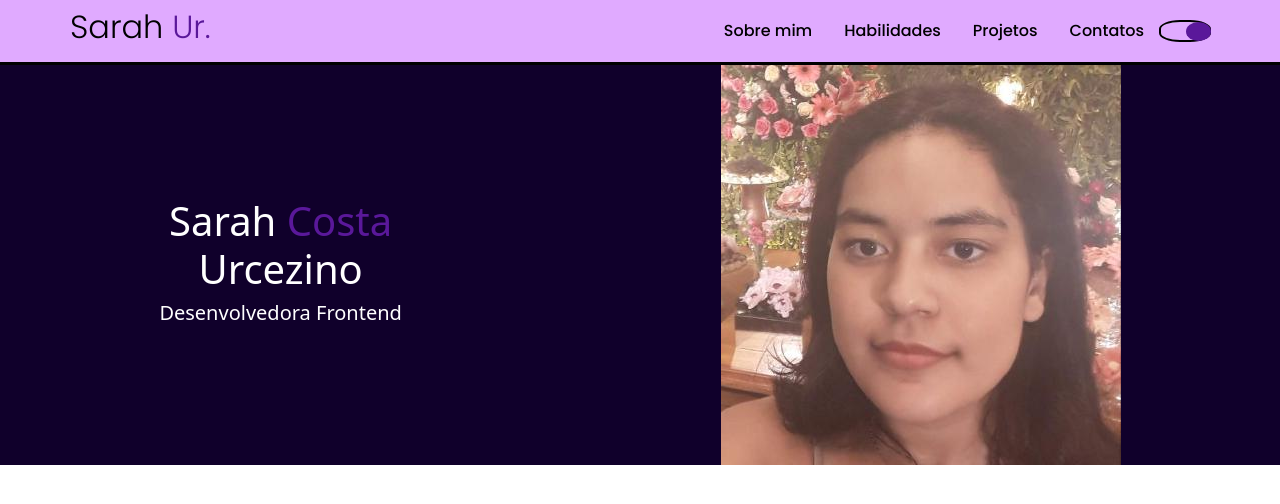
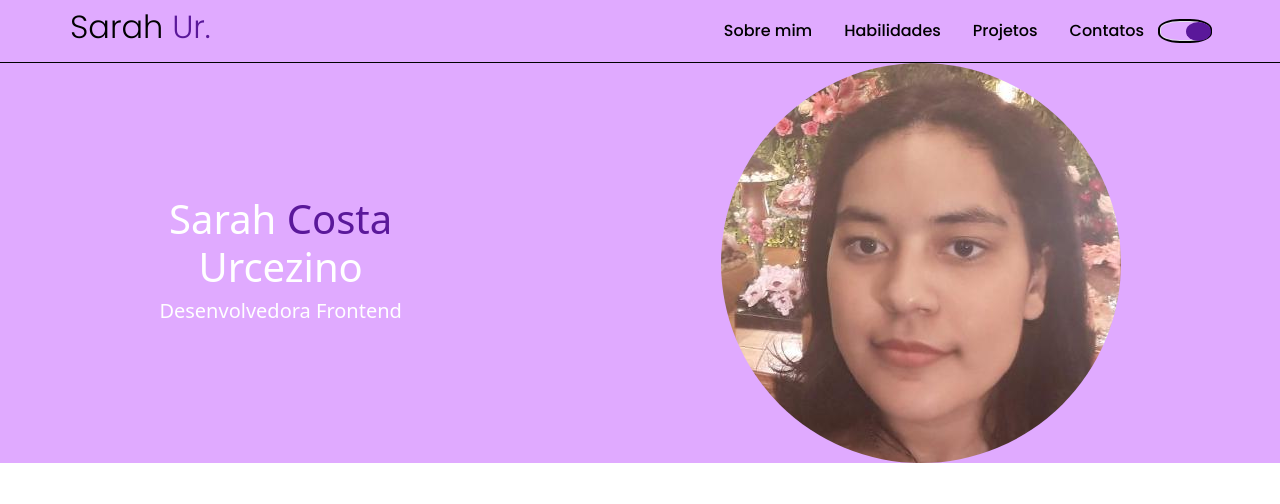
Before and after one commit to ursarah/site_portfolio, a plain HTML site: page index.html in a window 1280 px wide. Both pictures are taken after a click on the element 1185 px from the left and 31 px from the top of the page. Drawn offline with nearby package versions, Linux system fonts and the light colour scheme.

Commit message:
style: ajeitando algumas cores

```diff
--- a/css/lightDark.css
+++ b/assets/css/lightDark.css
@@ -1,12 +1,10 @@
 @import url(reset.css);
 
 /*header*/
-body.active {
-    background-color: #fff;
-}
+
 .active .header-navbar {
     background-color: #E0AAFF;
-    border-bottom: 3px solid #000;
+    border-bottom: 1px solid #000;
 }
 .active .header-navbar h2 {
     color: #000;
@@ -26,3 +24,8 @@ body.active {
     background-color: #5A189A;
     transform: translateX(25px);
 }
+
+/* main */
+.active main {
+    background-color: #E0AAFF;
+}
--- a/css/reset.css
+++ b/assets/css/reset.css
@@ -8,10 +8,10 @@
     text-decoration: none;
     list-style: none;
     /* outline: 1px solid red; */
-    outline-offset: -1px;
 }
 .header-navbar {
     background-color: #10002B;
+    border-bottom: 1px solid #fff;
 }
 header {
     font-family: 'Poppins', sans-serif;
@@ -35,12 +35,3 @@ span {
 main {
     background-color: #10002B;
 }
-.home {
-    color: #fff;
-    display: flex;
-    justify-content: space-around;
-    align-items: center;
-}
-.home div {
-    text-align: center;
-}
--- a/css/style.css
+++ b/assets/css/style.css
@@ -6,9 +6,7 @@ body {
     background-color: #000;
 }
 /* header */
-.header-navbar {
-    border-bottom: 3px solid #fff;
-}
+
 .menu {
     display: flex;
     align-items: center;
@@ -21,7 +19,7 @@ body {
     border-radius: 40%;
 }
 .border .ball {
-    background-color: #fff;
+    background-color: #E0AAFF;
     border-radius: 100%;
     width: 25px;
     height: 19px;
@@ -30,3 +28,16 @@ body {
 }
 
 /* main */
+.home {
+    color: #fff;
+    display: flex;
+    justify-content: space-around;
+    align-items: center;
+    padding: 20px auto;
+}
+.home div {
+    text-align: center;
+}
+.home .image img {
+    border-radius: 100%;
+}
--- a/index.html
+++ b/index.html
@@ -5,14 +5,14 @@
     <meta http-equiv="X-UA-Compatible" content="IE=edge">
     <meta name="viewport" content="width=device-width, initial-scale=1.0">
     <title>Sarah Costa Urcezino</title>
-    <link rel="stylesheet" href="css/style.css">
-    <link rel="stylesheet" href="css/lightDark.css">
+    <link rel="stylesheet" href="assets/css/style.css">
+    <link rel="stylesheet" href="assets/css/lightDark.css">
     <link href="https://cdn.jsdelivr.net/npm/bootstrap@5.3.0-alpha1/dist/css/bootstrap.min.css" rel="stylesheet" integrity="sha384-GLhlTQ8iRABdZLl6O3oVMWSktQOp6b7In1Zl3/Jr59b6EGGoI1aFkw7cmDA6j6gD" crossorigin="anonymous">
 
 
 
     <script src="https://cdn.jsdelivr.net/npm/bootstrap@5.3.0-alpha1/dist/js/bootstrap.bundle.min.js" integrity="sha384-w76AqPfDkMBDXo30jS1Sgez6pr3x5MlQ1ZAGC+nuZB+EYdgRZgiwxhTBTkF7CXvN" crossorigin="anonymous" defer></script>
-    <script src="js/darkTheme.js" defer></script>
+    <script src="assets/js/darkTheme.js" defer></script>
 </head>
 <body id="bg">
     <header class="header-navbar">
@@ -40,8 +40,8 @@
                 <h1>Sarah <span>Costa</span><br> Urcezino</h1>
                 <h5>Desenvolvedora Frontend</h5>
             </div>
-            <div>
-                <img src="image/img_princ.jfif" alt="">
+            <div class="image">
+                <img src="assets/image/img_princ.jfif" alt="">
             </div>
         </section>
     </main>
```
Also changed, not shown: assets/image/img_princ.jfif (renamed from image/img_princ.jfif), assets/js/darkTheme.js (renamed from js/darkTheme.js).
